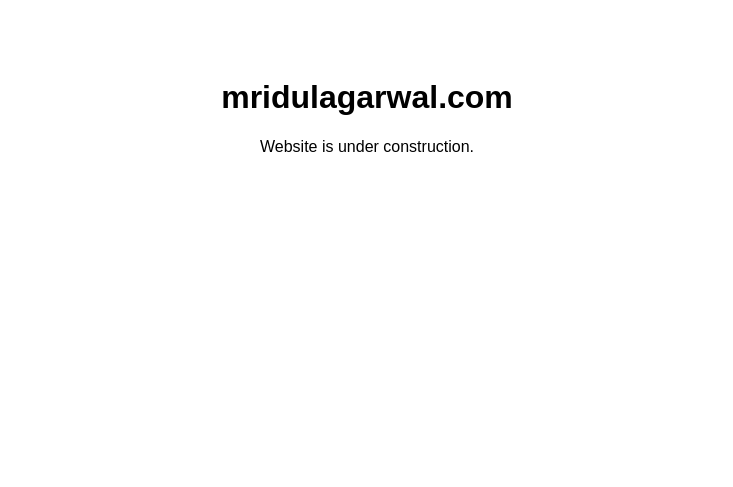
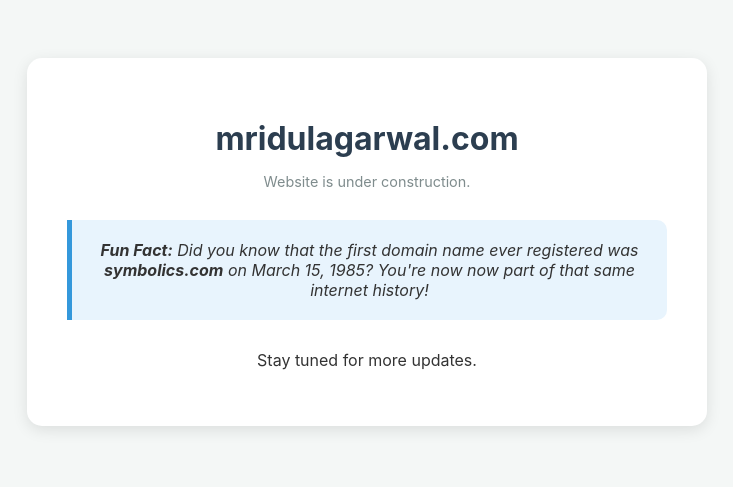
Before and after one commit to AnonymousAgarwal/mridulagarwal.com, a plain HTML site: page index.html in a window 1280 px wide. Shown: the whole page, without its empty margins (273-1006 px from the left). Drawn offline with Linux system fonts and the light colour scheme.

Commit message:
Add a fun fact and improve styling

```diff
--- a/index.html
+++ b/index.html
@@ -1 +1,46 @@
-<!DOCTYPE html><html><head><title>Mridul Agarwal</title></head><body style="font-family: sans-serif; text-align: center; padding-top: 50px;"><h1>mridulagarwal.com</h1><p>Website is under construction.</p></body></html>
+<!DOCTYPE html>
+<html>
+<head>
+    <title>Mridul Agarwal</title>
+    <meta name='viewport' content='width=device-width, initial-scale=1'>
+    <style>
+        body {
+            font-family: -apple-system, BlinkMacSystemFont, 'Segoe UI', Roboto, Helvetica, Arial, sans-serif;
+            text-align: center;
+            padding: 50px 20px;
+            background-color: #f4f7f6;
+            color: #333;
+        }
+        .container {
+            max-width: 600px;
+            margin: 0 auto;
+            background: white;
+            padding: 40px;
+            border-radius: 15px;
+            box-shadow: 0 4px 15px rgba(0,0,0,0.1);
+        }
+        h1 { color: #2c3e50; margin-bottom: 10px; }
+        .fun-fact {
+            background-color: #e8f4fd;
+            padding: 20px;
+            border-left: 5px solid #3498db;
+            margin: 30px 0;
+            font-style: italic;
+            border-radius: 0 10px 10px 0;
+        }
+        .status { color: #7f8c8d; font-size: 0.9em; }
+    </style>
+</head>
+<body>
+    <div class='container'>
+        <h1>mridulagarwal.com</h1>
+        <p class='status'>Website is under construction.</p>
+
+        <div class='fun-fact'>
+            <strong>Fun Fact:</strong> Did you know that the first domain name ever registered was <strong>symbolics.com</strong> on March 15, 1985? You're now now part of that same internet history!
+        </div>
+
+        <p>Stay tuned for more updates.</p>
+    </div>
+</body>
+</html>
```
